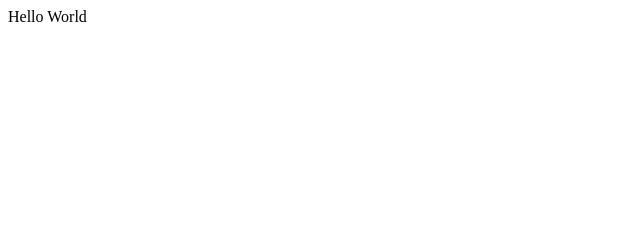
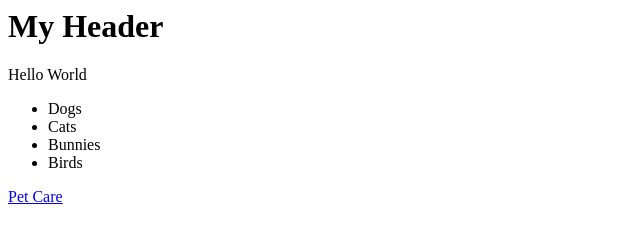
Before and after one commit to ElectricZebra/first_form, a plain HTML site: page index.html in a window 1280 px wide. Shown: the whole page, without its empty margins (0-640 px from the left). Drawn offline with Linux system fonts and the light colour scheme.

Commit message:
Updated html with pets

```diff
--- a/index.html
+++ b/index.html
@@ -1,5 +1,13 @@
 <html>
     <body>
+        <h1>My Header</h1>
         <p>Hello World</p>
+        <ul>
+            <li>Dogs</li>
+            <li>Cats</li>
+            <li>Bunnies</li>
+            <li>Birds</li>
+        </ul>
+        <a href="https://u.osu.edu/pets4life/pet-care-basics/bunnies/">Pet Care</a>
     </body>
 </html>
```
